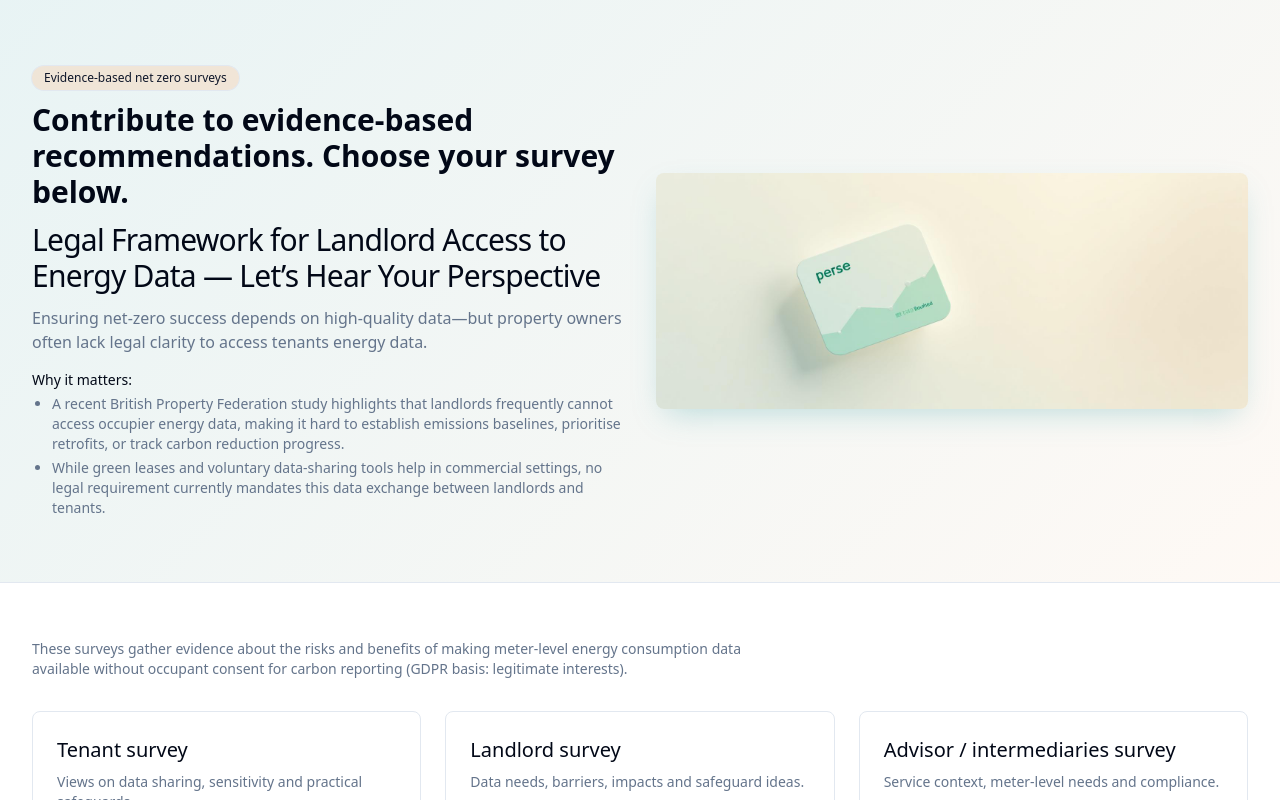
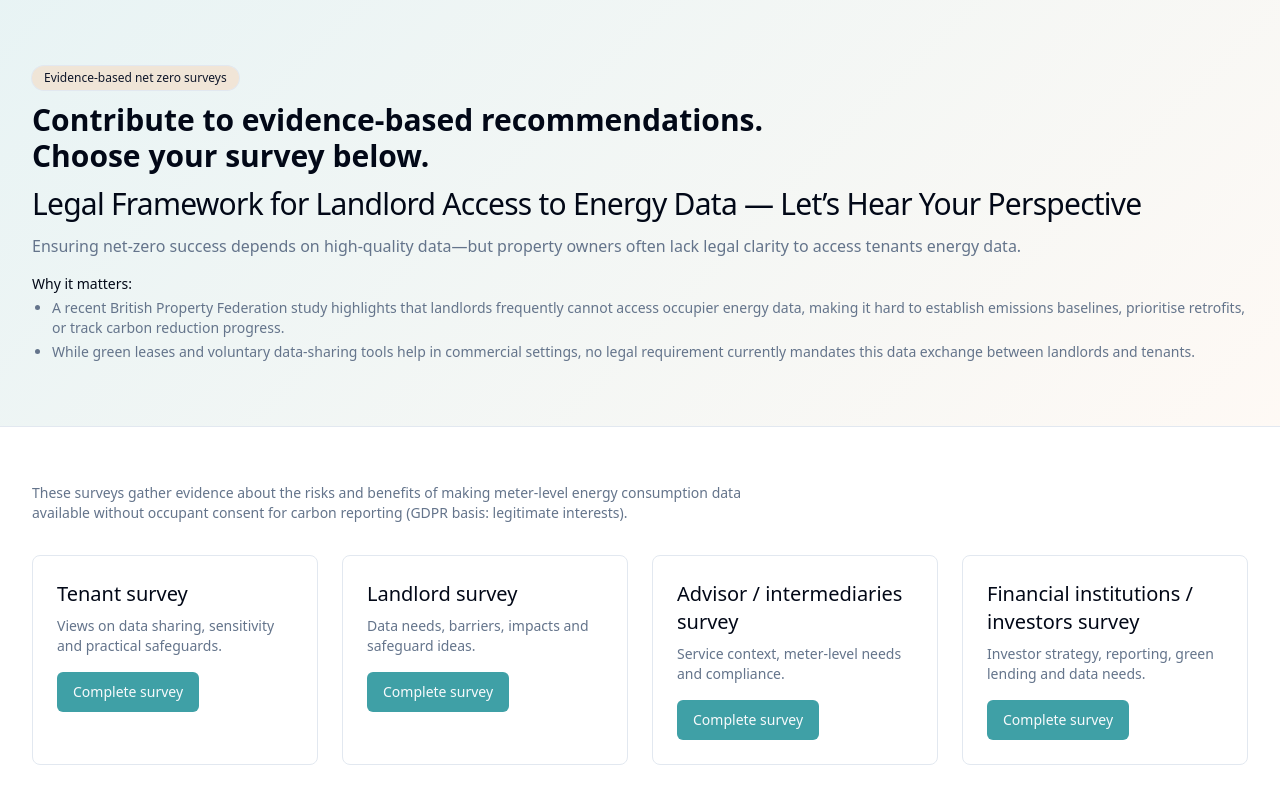
Before and after one commit to joss-perse/net-zero-data-dialogue, a React (Vite) app: page / in a window 1280 px wide. Shown: the top 800 px of the page. Built offline with nearby package versions, Linux system fonts and the light colour scheme.

Commit message:
Refactor survey layout
Improve survey display for better screen real estate and remove top-right image.

```diff
--- a/src/pages/Index.tsx
+++ b/src/pages/Index.tsx
@@ -3,7 +3,7 @@ import { Link } from "react-router-dom";
 import { Button } from "@/components/ui/button";
 import { surveyConfig } from "@/config/surveyConfig";
 import { Accordion, AccordionItem, AccordionTrigger, AccordionContent } from "@/components/ui/accordion";
-import heroImage from "@/assets/perse-hero.png";
+
 
 const Index = () => {
   return (
@@ -14,7 +14,7 @@ const Index = () => {
         <link rel="canonical" href={typeof window !== 'undefined' ? window.location.origin : ''} />
       </Helmet>
       <header className="bg-hero-gradient border-b">
-        <div className="container py-12 md:py-16 grid gap-8 md:grid-cols-2 items-center">
+        <div className="container py-12 md:py-16">
           <div>
             <div className="inline-flex items-center rounded-full bg-accent/40 text-accent-foreground px-3 py-1 text-xs font-medium ring-1 ring-border mb-3">
               Evidence-based net zero surveys
@@ -36,14 +36,6 @@ const Index = () => {
               </li>
             </ul>
           </div>
-          <div className="relative">
-            <img
-              src={heroImage}
-              alt="Perse-inspired hero illustration showing energy and finance analytics cards"
-              className="w-full h-auto rounded-lg shadow-elegant"
-              loading="lazy"
-            />
-          </div>
         </div>
       </header>
 
@@ -53,7 +45,7 @@ const Index = () => {
             These surveys gather evidence about the risks and benefits of making meter-level energy consumption data available without occupant consent for carbon reporting (GDPR basis: legitimate interests).
           </p>
         </section>
-        <section className="grid gap-6 md:grid-cols-3">
+        <section className="grid gap-6 sm:grid-cols-2 lg:grid-cols-4">
           <article className="rounded-lg border p-6 bg-card/50 transition-transform hover:-translate-y-0.5 hover:shadow-elegant">
             <h2 className="text-xl font-medium mb-2">Tenant survey</h2>
             <p className="text-sm text-muted-foreground mb-4">Views on data sharing, sensitivity and practical safeguards.</p>
```
